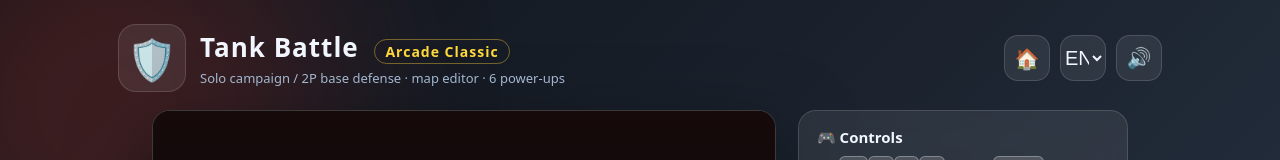
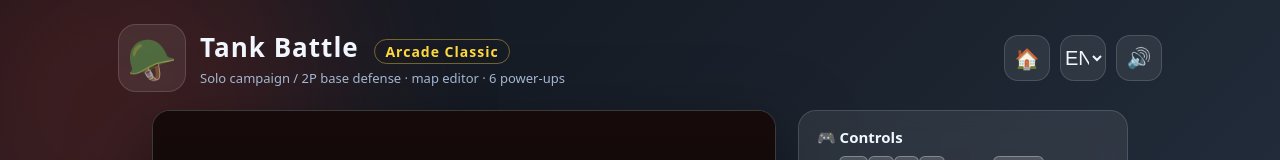
Before and after one commit to davidzhanghui/awesome-mini-game, a plain HTML site: page tank-battle/index.html in a window 1280 px wide. Shown: the top 160 px of the page. Drawn offline with Linux system fonts and the light colour scheme.

Commit message:
style: 坦克大战游戏页logo统一为🪖

```diff
--- a/tank-battle/index.html
+++ b/tank-battle/index.html
@@ -11,7 +11,7 @@
 <div class="bg-orbs"><span></span><span></span><span></span></div>
 <main class="page">
   <header class="brand">
-    <div class="logo">🛡️</div>
+    <div class="logo">🪖</div>
     <div>
       <h1><span data-i18n="gameTitle">坦克大战</span> <em data-i18n="arcadeSub">经典街机</em></h1>
       <p data-i18n="intro">单人闯关 / 双人守家 · 地图编辑器 · 6 种道具</p>
```
